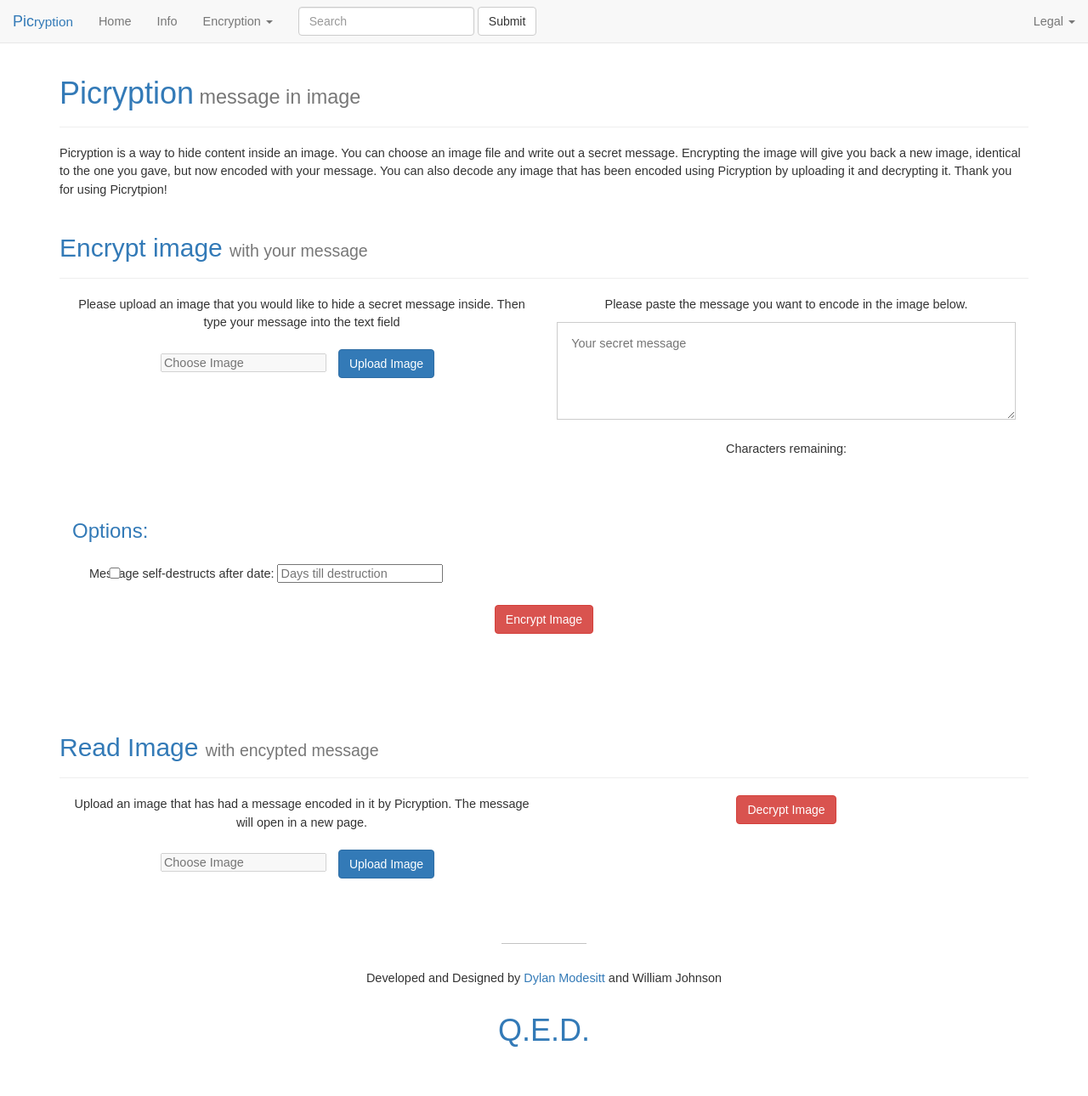
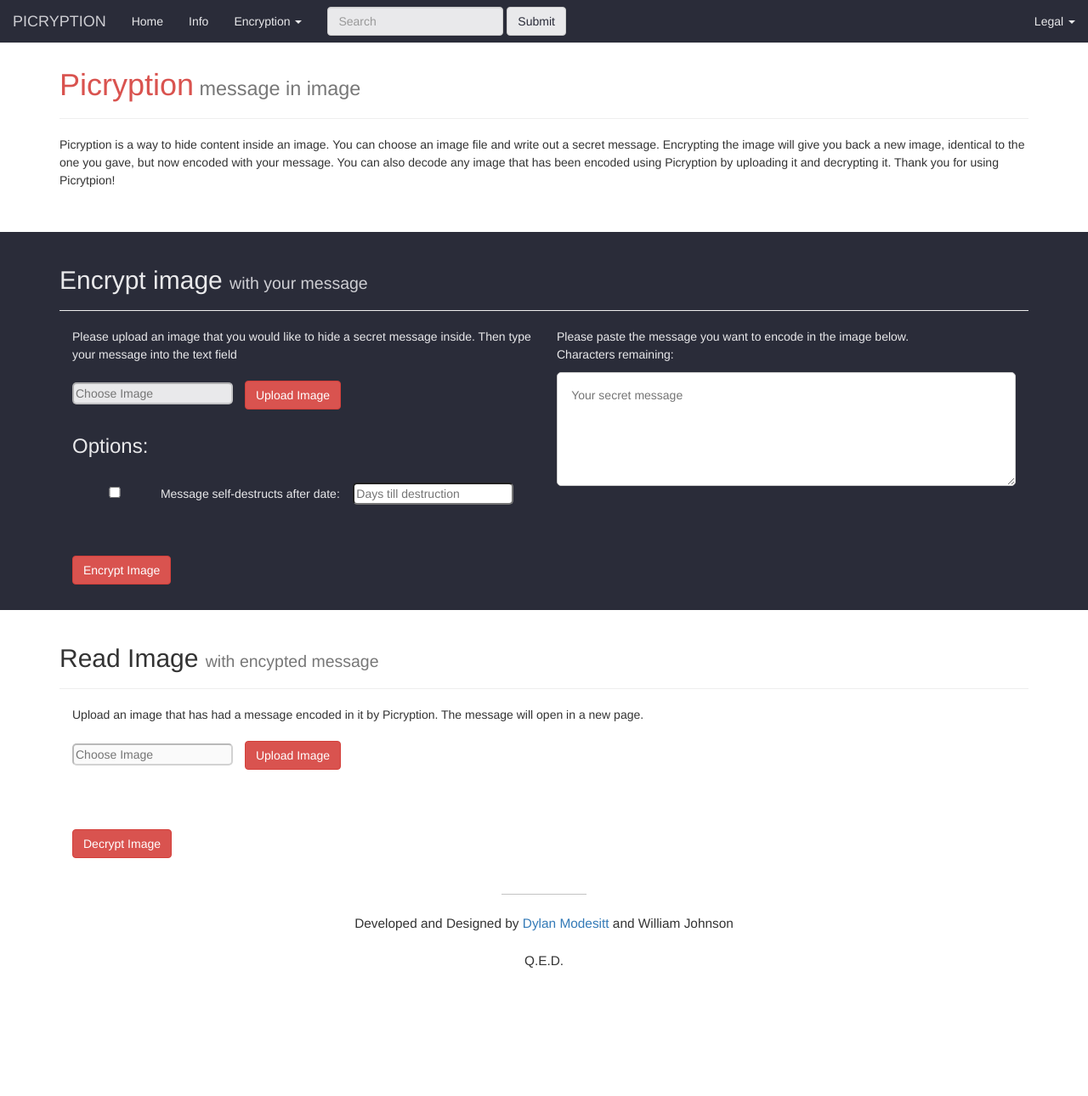
Before and after one commit to DylanModesitt/picryption, a PHP site: page / in a window 1280 px wide. Shown: the whole page at 85% size. After the commit the page ends 1139 px from the top, so only its background shows below. Run offline with PHP 8.4, Linux system fonts and the light colour scheme.

Commit message:
UI Improvement

```diff
--- a/assets/css/the.css
+++ b/assets/css/the.css
@@ -1,30 +1,18 @@
 /* CSS */
-
-
-
 /* Global */
 *:focus {
     outline: 0;
 }
+
 body, html {
     width: 100%;
-    margin-top:50px;
-    font: 95% Arial, Helvetica, sans-serif;
-    background-color:white;
+    height:100%;
+    margin-top:20px;
+    font-family: "helvetica neue", helvetica, arial, sans-serif;
 }
-h1,h2,h3,h4,h5,h6 {
-	 color:#337ab7;
-}
-body {
-	margin:0;
-	padding:0;
-	height:100%;
-}
+
 a {
     text-decoration:none;
-}
-#navbar-brand {
-    color:#337ab7;
 }
 
 a:hover {
@@ -33,12 +21,86 @@ a:hover {
         -moz-transition: all .3s;
         transition: all .3s;
 }
+
 p {
     line-height: 150%;
 }
-#wrapper {
-	min-height:100%;
+
+input,
+textarea {
+      border-radius:5px;
+      -moz-border-radius:5px;
+      -webkit-border-radius:5px;
    }
+/* Divisions */
+
+
+
+.supplement {
+     color:#555;
+     background:#EAEAEA;
+     padding-bottom:40px;
+}
+.supplement .page-header {
+     border-bottom:1px solid #333;
+}
+
+.light {
+    background: #fcfaf2;
+    font-color:#333;
+}
+
+
+.dark {
+     color:#E9E9EB;
+     background:#2A2C39;
+     padding-bottom:30px;
+}
+.dark small {
+     color:#ceced3;
+}
+.dark .field,
+.dark textarea {
+    background: #E9E9EB;
+    color: #2A2C39;
+}
+
+
+/* Navigation */
+
+#nav,
+#nav a,
+#nav .dropdown-menu {
+    background: #2A2C39;
+    color: #E9E9EB;
+}
+.navbar-nav>.open>a:hover,
+.navbar-nav>.open>a:focus
+{
+    background: #1f212a !important;
+}
+.navbar-default .navbar-toggle .icon-bar {
+    background:#2A2C39;
+}
+#nav a:hover {
+    color: #ceced3;
+}
+#navbar-brand {
+    color:#337ab7;
+}
+#nav input {
+    background: #E9E9EB;
+    color: #2A2C39;
+}
+#nav button {
+    background: #E9E9EB;
+    color: #2A2C39;
+}
+#nav button:hover {
+    background: #ceced3;
+    color: #2A2C39;
+}
+
 /* Custome File Upload CSS*/
 
 .fileUpload {
@@ -157,13 +219,14 @@ button:hover {
 	background: rgba(135, 135, 135, 0.5);
 	width: 100px;
 	height: 1px;
-	margin: 30px auto;
+	margin: 0px auto;
+}
+.red {
+    color:#d9534f;
 }
 
 /* Footer */
 footer {
-	margin-top:50px;
-    margin-bottom:100px;
-	width:100%;
-	height:80px;
+    font-size:110%;
+    padding: 20px;
 }
--- a/assets/includes/footer.php
+++ b/assets/includes/footer.php
@@ -1,5 +1,7 @@
 <footer class="text-center">
+<br>
 	<div class="DMblock-line"></div>
+	<br>
 	<div class="col-xs-12">
 		<p> Developed and Designed by <a href="http://www.dylanmodesitt.com">Dylan Modesitt</a> and William Johnson</p>
 	</div>
@@ -7,7 +9,7 @@
 	<br>
 	<!-- Hit 'em with a QED -->
 	<div class="text-center">
-		<h1>Q.E.D.</h1>
+		<p>Q.E.D.</p>
 	</div>
 </footer>
 
--- a/assets/includes/nav.php
+++ b/assets/includes/nav.php
@@ -1,4 +1,4 @@
-<nav class="navbar navbar-default navbar-fixed-top">
+<nav id="nav" class="navbar navbar-default navbar-fixed-top">
   <div class="container-fluid">
     <!-- Brand and toggle get grouped for better mobile display -->
     <div class="navbar-header">
@@ -8,7 +8,7 @@
         <span class="icon-bar"></span>
         <span class="icon-bar"></span>
       </button>
-      <a class="navbar-brand" id="navbar-brand" href="./index.php">Pic<small>ryption</small></a>
+      <a class="navbar-brand" id="navbar-brand" href="./index.php">PICRYPTION</a>
     </div>
 
     <!-- Collect the nav links, forms, and other content for toggling -->
--- a/assets/includes/navForScript.php
+++ b/assets/includes/navForScript.php
@@ -1,4 +1,4 @@
-<nav class="navbar navbar-default navbar-fixed-top">
+<nav id="nav" class="navbar navbar-default navbar-fixed-top">
   <div class="container-fluid">
     <!-- Brand and toggle get grouped for better mobile display -->
     <div class="navbar-header">
--- a/assets/js/the.js
+++ b/assets/js/the.js
@@ -22,6 +22,12 @@ $("#uploadBtnOne").change(function (e) {
             }
 });
 
+$(".secretMessage").keyup(function(){
+    if(size) {
+        $("#count").text(size - $(this).val().length);
+    }
+});
+
 document.getElementById("uploadBtnTwo").onchange = function () {
 	document.getElementById("uploadFileTwo").value = this.value.replace(/^.*\\/, "");
 };
@@ -31,11 +37,3 @@ document.getElementById("uploadBtnThree").onchange = function () {
 document.getElementById("uploadBtnFour").onchange = function () {
     document.getElementById("uploadFileFour").value = this.value.replace(/^.*\\/, "");
 };
-
-
-
-$(".secretMessage").keyup(function(){
-	if(size) {
-     	$("#count").text(size - $(this).val().length);
-	}
-});
--- a/assets/php/decodeMessage.php
+++ b/assets/php/decodeMessage.php
@@ -74,7 +74,7 @@ function decodeImageWithMessage($image) {
 echo '<div class="wrapper">
 		<div class="container">
 			<div class="page-header">
-				<h2>Picryption <small>message decoded</small></h2>
+				<h1 class="red">Picryption <small>steganography message decoded</small></h1>
 			</div>';
 if(strlen(decodeImageWithMessage($target_img)) > 0) {
 	echo '<h3><small>Showing message decoded in image '.$_FILES["imageUploaded"]["name"].':</small></h3>';
--- a/assets/php/model.php
+++ b/assets/php/model.php
@@ -31,7 +31,7 @@ function binaryToMessage($binary) {
 }
 
 // universal creation of image wihtout regards to filetype.
-function imagecreatefromfile($filename ) {
+function imagecreatefromfile( $filename ) {
     if (!file_exists($filename)) {
         throw new InvalidArgumentException('File "'.$filename.'" not found.');
     }
--- a/index.php
+++ b/index.php
@@ -4,46 +4,37 @@
 
 <body>
 	<?php include 'assets/includes/nav.php'; ?>
-	<div class="wrapper">
+		<div class="">
 			<div class="container">
 				<div class="page-header">
-				<h1>Picryption<small> message in image</small></h1>
+					<h1 class="red">Picryption<small> message in image</small></h1>
 				</div>
 				<div>
 					<p class="big"> Picryption is a way to hide content inside an image. You can choose an image file and write out a secret message. Encrypting the image will give you back a new image, identical to the one you gave, but now encoded with your message. You can also decode any image that has been encoded using Picryption by uploading it and decrypting it. Thank you for using Picrytpion! </p>
 				</div>
-
+				<br>
+				<br>
+			</div>
+		</div>
+		<div class="dark">
+			<div class="container">
 				<div class="page-header">
 					<h2>Encrypt image <small>with your message</small></h2>
 				</div>
-			<P>
-				<div class ="center-block text-center uploadContent">
+				<div class ="center-block text-left uploadContent">
 					<FORM METHOD='post' enctype="multipart/form-data"  class="form-style-1" ACTION='./assets/php/encodeMessage.php'>
-						<div class= "text-center center-block col-sm-6">
+						<div class= "text-left left-block col-sm-6">
 							<p class="big">Please upload an image that you would like to hide a secret message inside. Then type your message into the text field</p>
-							<input id="uploadFileOne" placeholder="Choose Image" disabled="disabled" />
-							<div class="fileUpload btn btn-primary">
+							<input id="uploadFileOne" placeholder="Choose Image" class="field" disabled="disabled" />
+							<div class="fileUpload btn btn-danger">
 								<span>Upload Image</span>
-								<INPUT TYPE='file' class="upload" id="uploadBtnOne" name='imageUploaded'/>
+								<INPUT TYPE='file' class="field upload" id="uploadBtnOne" name='imageUploaded'/>
 							</div>
-							<br><br>
-						</div>
+							<h3 class="text-left"> Options: </h3>
+							<br>
+							<input type="checkbox" name="self-destruct" > Message self-destructs after date:&nbsp;&nbsp;&nbsp;
+							<input type="text" name="days" placeholder="Days till destruction">
 
-						<div class= "text-center center-block col-sm-6">
-							<p class="big">Please paste the message you want to encode in the image below. </p>
-							<textarea cols="40" rows="5" id="secretMessage" class="secretMessage" name="secretMessage" placeholder="Your secret message"></textarea>
-							<p>
-								<span>Characters remaining: <span id="count" title="1000"></span></span>
-							</p>
-							<br><br>
-						</div>
-						<div class="col-xs-12 text-left checkbox">
-							<h3> Options: </h3>
-							<br>
-							<label>
-								<input type="checkbox" name="self-destruct" > Message self-destructs after date:
-								<input type="text" name="days" placeholder="Days till destruction">
-							</label>
 								<!--
 								<br>
 								<br>
@@ -59,43 +50,47 @@
 							-->
 							<br>
 							<br>
+							<br><br>
 						</div>
 
+						<div class= "text-left center-block col-sm-6">
+							<p class="big">Please paste the message you want to encode in the image below.
+							<br><span>Characters remaining: <span id="count" title="1000"></span></span> </p>
+							<textarea cols="40" rows="5" id="secretMessage" class="secretMessage" name="secretMessage" placeholder="Your secret message"></textarea>
+						</div>
+						<div class="col-xs-12">
 							<input type="submit" value="Encrypt Image" class="btn btn-danger" name="submit">
+						</div>
+						<br><br>
 					</FORM>
-				</P>
+
 			</div>
-		</div>
-	</P>
 		</div>
 	</div>
 
-<div class="wrapper">
+<div class="">
 		<div class="container">
 			<div class="page-header">
 				<h2>Read Image <small>with encypted message</small></h2>
 			</div>
 			<FORM METHOD='post' enctype="multipart/form-data"  ACTION='/assets/php/decodeMessage.php'>
-			<div class= "text-center center-block col-sm-6">
+				<div class= "text-left left-block col-sm-12">
 					<p class="big">Upload an image that has had a message encoded in it by Picryption. The message will open in a new page.</p>
 					<input id="uploadFileTwo" placeholder="Choose Image" disabled="disabled" />
-				<div class="fileUpload btn btn-primary">
+					<div class="fileUpload btn btn-danger">
 						<span>Upload Image</span>
 						<INPUT TYPE='file' class="upload" id="uploadBtnTwo" NAME='imageUploaded'/>
 					</div>
 					<br><br>
+					<br><br>
 				</div>
-			<div class= "text-center center-block col-sm-6">
+				<div class= "text-left left-block col-sm-12">
 					<input type="submit" value="Decrypt Image" class="btn btn-danger" name="submit">
 				</div>
 			</FORM>
-	</P>
 		<br>
 	</div>
-</P>
+	<?php include 'assets/includes/footer.php'; ?>
 </div>
-</div>
-<!-- Insert Footer -->
-<?php include 'assets/includes/footer.php'; ?>
 </body>
 </html>
--- a/search.php
+++ b/search.php
@@ -7,7 +7,7 @@ $searchString = $_POST["search"];
 echo '<div class="wrapper">
 		<div class="container">
 			<div class="page-header">
-				<h2>Picryption <small>search</small></h2>
+				<h1 class="red">Picryption <small>search</small></h2>
 			</div>';
 
 
```
Also changed, not shown: assets/php/comine.php (added, +99 -0 lines), image_obscure.php (+14 -16 lines), info.php (+4 -3 lines). Lines whose indentation alone changed are shown as unchanged.
